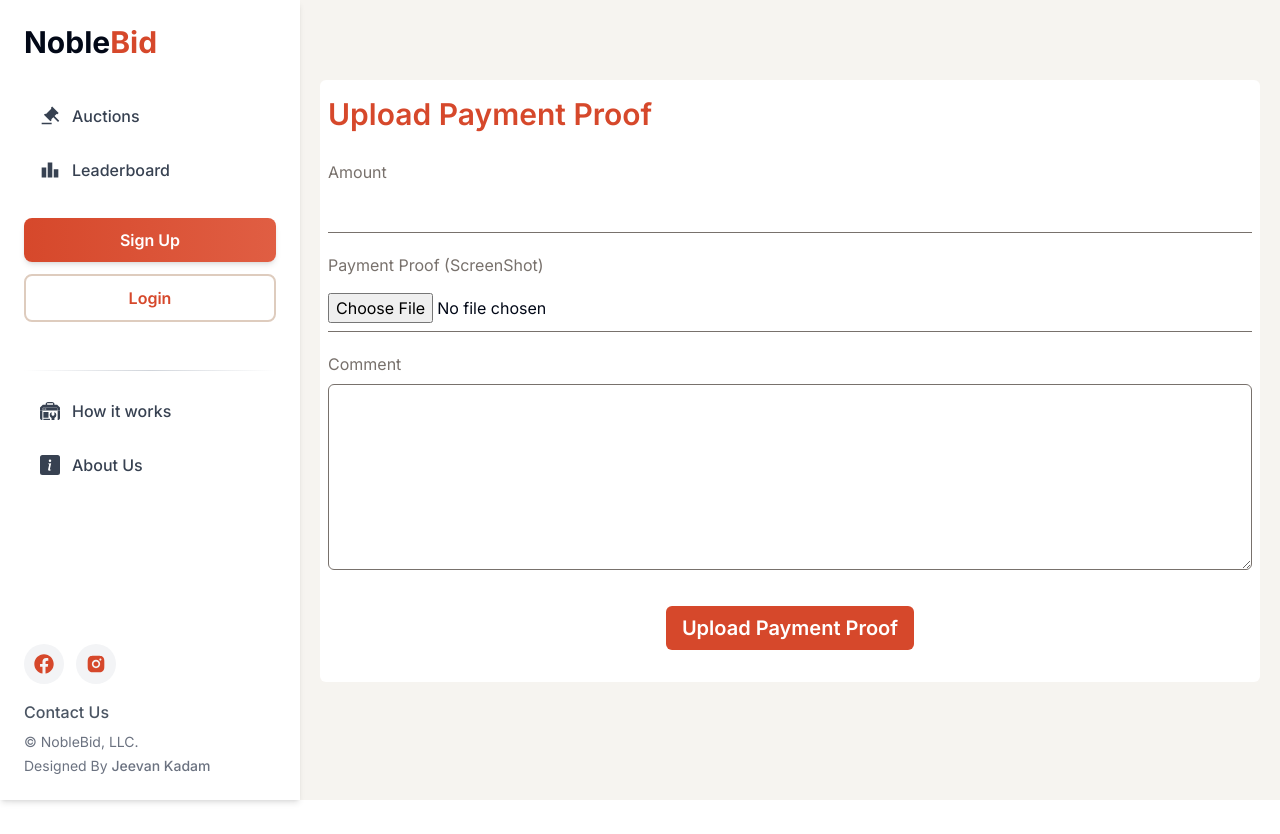
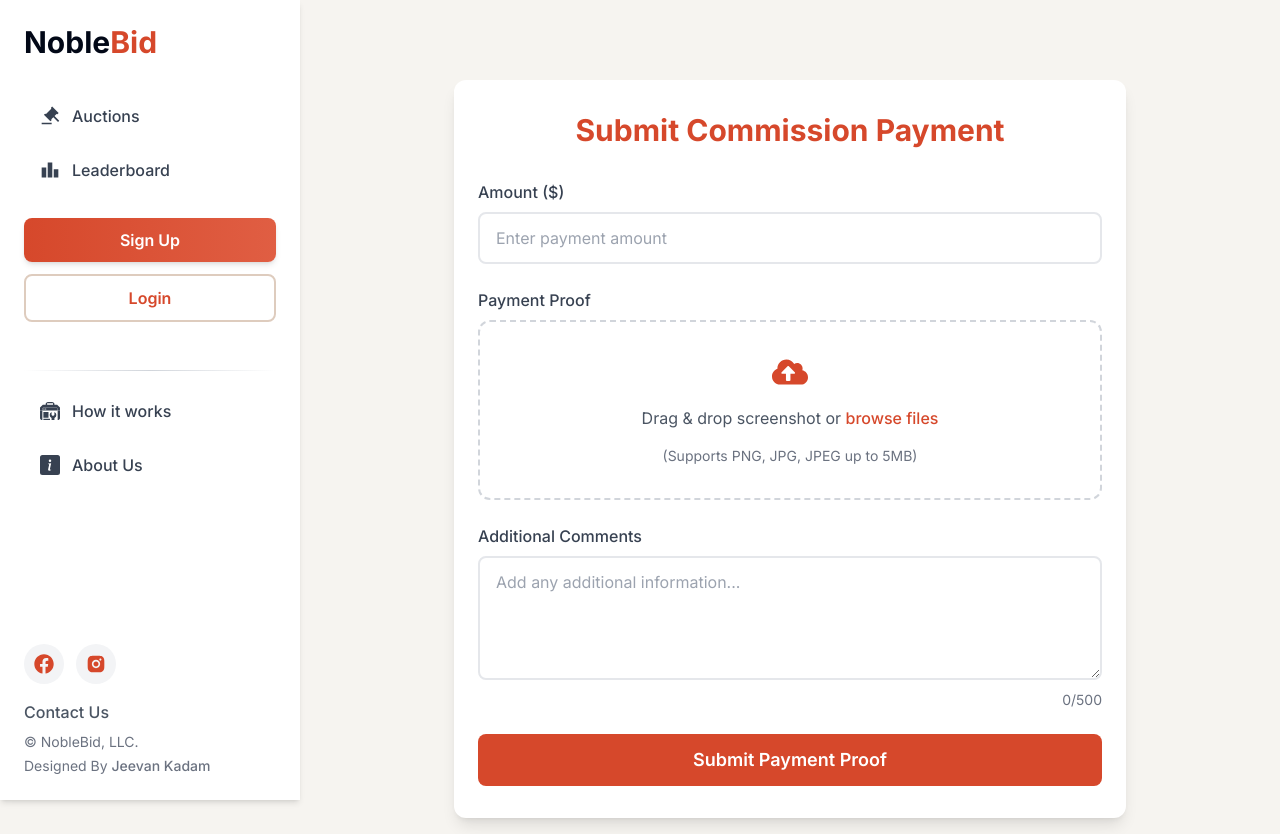
Before and after one commit to Jeevan-2275/noble_bids, a React (Vite) app in the folder Frontend/: page /submit-commission in a window 1280 px wide. Before the commit the page ends 800 px from the top, so only its background shows below. Built offline with nearby package versions, Linux system fonts and the light colour scheme; no server answers.

Commit message:
💰 Improved Submit Commission page UI for better usability

```diff
--- a/Frontend/src/pages/SubmitCommission.jsx
+++ b/Frontend/src/pages/SubmitCommission.jsx
@@ -1,21 +1,129 @@
+// import { postCommissionProof } from "@/store/slices/commissionSlice";
+// import React, { useState } from "react";
+// import { useDispatch, useSelector } from "react-redux";
+
+// const SubmitCommission = () => {
+//   const [proof, setProof] = useState("");
+//   const [amount, setAmount] = useState("");
+//   const [comment, setComment] = useState("");
+
+//   const proofHandler = (e) => {
+//     const file = e.target.files[0];
+//     setProof(file);
+//   };
+
+//   const dispatch = useDispatch();
+//   const { loading } = useSelector((state) => state.commission);
+//   const handlePaymentProof = (e) => {
+//     e.preventDefault();
+//     const formData = new FormData();
+//     formData.append("proof", proof);
+//     formData.append("amount", amount);
+//     formData.append("comment", comment);
+//     dispatch(postCommissionProof(formData));
+//   };
+
+//   return (
+//     <>
+//       <section className="w-full ml-0 m-0 h-fit px-5 pt-20 lg:pl-[320px] flex flex-col min-h-screen py-4 justify-start">
+//         <div className="bg-white mx-auto w-full h-auto px-2 flex flex-col gap-4 items-center py-4 justify-center rounded-md">
+//           <form
+//             className="flex flex-col gap-5 w-full"
+//             onSubmit={handlePaymentProof}
+//           >
+//             <h3 className={`text-[#D6482B] text-xl font-semibold mb-2 min-[480px]:text-xl md:text-2xl lg:text-3xl`}>Upload Payment Proof</h3>
+//             <div className="flex flex-col gap-2">
+//               <label className="text-[16px] text-stone-500">Amount</label>
+//               <input
+//                 type="number"
+//                 value={amount}
+//                 onChange={(e) => setAmount(e.target.value)}
+//                 className="text-[16px] py-2 bg-transparent border-b-[1px] border-b-stone-500 focus:outline-none"
+//               />
+//             </div>
+//             <div className="flex flex-col gap-2">
+//               <label className="text-[16px] text-stone-500">
+//                 Payment Proof (ScreenShot)
+//               </label>
+//               <input
+//                 type="file"
+//                 onChange={proofHandler}
+//                 className="text-[16px] py-2 bg-transparent border-b-[1px] border-b-stone-500 focus:outline-none"
+//               />
+//             </div>
+//             <div className="flex flex-col gap-2">
+//               <label className="text-[16px] text-stone-500">Comment</label>
+//               <textarea
+//                 value={comment}
+//                 onChange={(e) => setComment(e.target.value)}
+//                 rows={7}
+//                 className="text-[16px] py-2 bg-transparent border-[1px] rounded-md px-1 border-stone-500 focus:outline-none"
+//               />
+//             </div>
+//               <button
+//                 className="bg-[#d6482b] mx-auto font-semibold hover:bg-[#b8381e] text-xl transition-all duration-300 py-2 px-4 rounded-md text-white my-4"
+//                 type="submit"
+//               >
+//                 {loading ? "Uploading..." : "Upload Payment Proof"}
+//               </button>
+//           </form>
+//         </div>
+//       </section>
+//     </>
+//   );
+// };
+
+// export default SubmitCommission;
+
+
+
+
 import { postCommissionProof } from "@/store/slices/commissionSlice";
-import React, { useState } from "react";
+import React, { useState, useRef } from "react";
 import { useDispatch, useSelector } from "react-redux";
+import { FaCloudUploadAlt, FaSpinner } from "react-icons/fa";
+import { motion } from "framer-motion";
 
 const SubmitCommission = () => {
-  const [proof, setProof] = useState("");
+  const [proof, setProof] = useState(null);
   const [amount, setAmount] = useState("");
   const [comment, setComment] = useState("");
+  const [dragActive, setDragActive] = useState(false);
+  const fileInputRef = useRef(null);
+  const dispatch = useDispatch();
+  const { loading, error, success } = useSelector((state) => state.commission);
+
+  const handleDrag = (e) => {
+    e.preventDefault();
+    e.stopPropagation();
+    if (e.type === "dragenter" || e.type === "dragover") {
+      setDragActive(true);
+    } else if (e.type === "dragleave") {
+      setDragActive(false);
+    }
+  };
+
+  const handleDrop = (e) => {
+    e.preventDefault();
+    e.stopPropagation();
+    setDragActive(false);
+    const file = e.dataTransfer.files[0];
+    if (file && file.type.startsWith("image/")) {
+      setProof(file);
+    }
+  };
 
   const proofHandler = (e) => {
     const file = e.target.files[0];
+    if (file && file.type.startsWith("image/")) {
       setProof(file);
+    }
   };
 
-  const dispatch = useDispatch();
-  const { loading } = useSelector((state) => state.commission);
   const handlePaymentProof = (e) => {
     e.preventDefault();
+    if (!proof || !amount) return;
+
     const formData = new FormData();
     formData.append("proof", proof);
     formData.append("amount", amount);
@@ -24,52 +132,124 @@
   };
 
   return (
-    <>
-      <section className="w-full ml-0 m-0 h-fit px-5 pt-20 lg:pl-[320px] flex flex-col min-h-screen py-4 justify-start">
-        <div className="bg-white mx-auto w-full h-auto px-2 flex flex-col gap-4 items-center py-4 justify-center rounded-md">
-          <form
-            className="flex flex-col gap-5 w-full"
-            onSubmit={handlePaymentProof}
+    <motion.section
+      initial={{ opacity: 0, y: 20 }}
+      animate={{ opacity: 1, y: 0 }}
+      className="w-full ml-0 m-0 h-fit px-5 pt-20 lg:pl-[320px] flex flex-col min-h-screen py-4 justify-start"
     >
-            <h3 className={`text-[#D6482B] text-xl font-semibold mb-2 min-[480px]:text-xl md:text-2xl lg:text-3xl`}>Upload Payment Proof</h3>
-            <div className="flex flex-col gap-2">
-              <label className="text-[16px] text-stone-500">Amount</label>
+      <div className="bg-white mx-auto w-full max-w-2xl h-auto px-6 py-8 rounded-xl shadow-lg">
+        <h3 className="text-3xl font-bold text-[#D6482B] mb-8 text-center">
+          Submit Commission Payment
+        </h3>
+
+        <form onSubmit={handlePaymentProof} className="space-y-6">
+          {error && (
+            <div className="p-3 bg-red-100 text-red-700 rounded-lg">
+              {error}
+            </div>
+          )}
+
+          {success && (
+            <div className="p-3 bg-green-100 text-green-700 rounded-lg">
+              Payment proof submitted successfully!
+            </div>
+          )}
+
+          <div>
+            <label className="block text-gray-700 mb-2 font-medium">
+              Amount ($)
+            </label>
             <input
               type="number"
               value={amount}
               onChange={(e) => setAmount(e.target.value)}
-                className="text-[16px] py-2 bg-transparent border-b-[1px] border-b-stone-500 focus:outline-none"
+              className="w-full px-4 py-3 rounded-lg border-2 border-gray-200 focus:border-[#D6482B] focus:ring-2 focus:ring-[#D6482B]/30 transition-all"
+              placeholder="Enter payment amount"
+              min="1"
+              required
             />
           </div>
-            <div className="flex flex-col gap-2">
-              <label className="text-[16px] text-stone-500">
-                Payment Proof (ScreenShot)
+
+          <div>
+            <label className="block text-gray-700 mb-2 font-medium">
+              Payment Proof
             </label>
+            <div
+              className={`border-2 border-dashed rounded-xl p-8 text-center cursor-pointer transition-colors
+                ${dragActive ? "border-[#D6482B] bg-[#FFF5F3]" : "border-gray-300 hover:border-gray-400"}
+                ${proof ? "border-green-500 bg-green-50" : ""}`}
+              onDragEnter={handleDrag}
+              onDragLeave={handleDrag}
+              onDragOver={handleDrag}
+              onDrop={handleDrop}
+              onClick={() => fileInputRef.current.click()}
+            >
               <input
+                ref={fileInputRef}
                 type="file"
                 onChange={proofHandler}
-                className="text-[16px] py-2 bg-transparent border-b-[1px] border-b-stone-500 focus:outline-none"
+                className="hidden"
+                accept="image/*"
               />
+
+              <div className="space-y-4">
+                <FaCloudUploadAlt className="mx-auto text-4xl text-[#D6482B]" />
+                <p className="text-gray-600">
+                  {proof ? (
+                    <>
+                      <span className="font-medium text-green-600">{proof.name}</span>
+                      <span className="block text-sm mt-1">Click to change file</span>
+                    </>
+                  ) : (
+                    <>
+                      Drag & drop screenshot or{" "}
+                      <span className="text-[#D6482B] font-medium">browse files</span>
+                    </>
+                  )}
+                </p>
+                <p className="text-sm text-gray-500">
+                  (Supports PNG, JPG, JPEG up to 5MB)
+                </p>
               </div>
-            <div className="flex flex-col gap-2">
-              <label className="text-[16px] text-stone-500">Comment</label>
+            </div>
+          </div>
+
+          <div>
+            <label className="block text-gray-700 mb-2 font-medium">
+              Additional Comments
+            </label>
             <textarea
               value={comment}
               onChange={(e) => setComment(e.target.value)}
-                rows={7}
-                className="text-[16px] py-2 bg-transparent border-[1px] rounded-md px-1 border-stone-500 focus:outline-none"
+              rows="4"
+              className="w-full px-4 py-3 rounded-lg border-2 border-gray-200 focus:border-[#D6482B] focus:ring-2 focus:ring-[#D6482B]/30 transition-all"
+              placeholder="Add any additional information..."
+              maxLength="500"
             />
+            <div className="text-sm text-gray-500 text-right mt-1">
+              {comment.length}/500
             </div>
-              <button
-                className="bg-[#d6482b] mx-auto font-semibold hover:bg-[#b8381e] text-xl transition-all duration-300 py-2 px-4 rounded-md text-white my-4"
+          </div>
+
+          <motion.button
+            whileHover={{ scale: 1.02 }}
+            whileTap={{ scale: 0.98 }}
             type="submit"
+            disabled={loading}
+            className="w-full bg-[#D6482B] text-white py-3 px-6 rounded-lg font-semibold text-lg hover:bg-[#C23A20] disabled:opacity-70 disabled:cursor-not-allowed transition-colors flex items-center justify-center gap-2"
           >
-                {loading ? "Uploading..." : "Upload Payment Proof"}
-              </button>
+            {loading ? (
+              <>
+                <FaSpinner className="animate-spin" />
+                Submitting...
+              </>
+            ) : (
+              "Submit Payment Proof"
+            )}
+          </motion.button>
         </form>
       </div>
-      </section>
-    </>
+    </motion.section>
   );
 };
 
```
Lines whose indentation alone changed are shown as unchanged.
